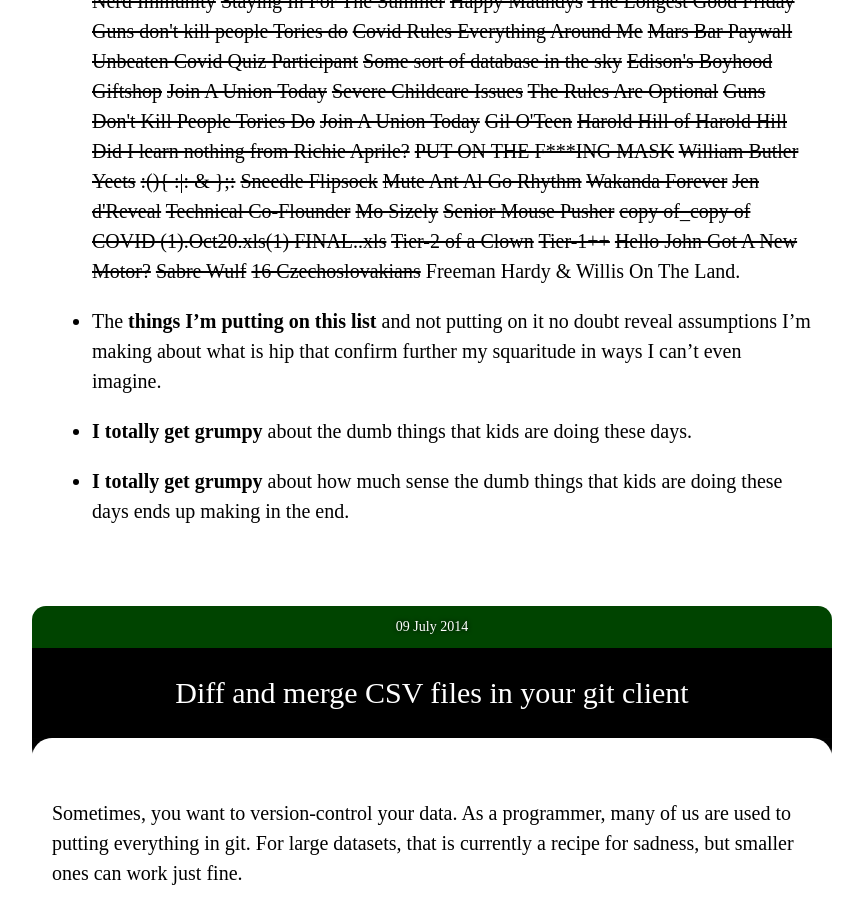
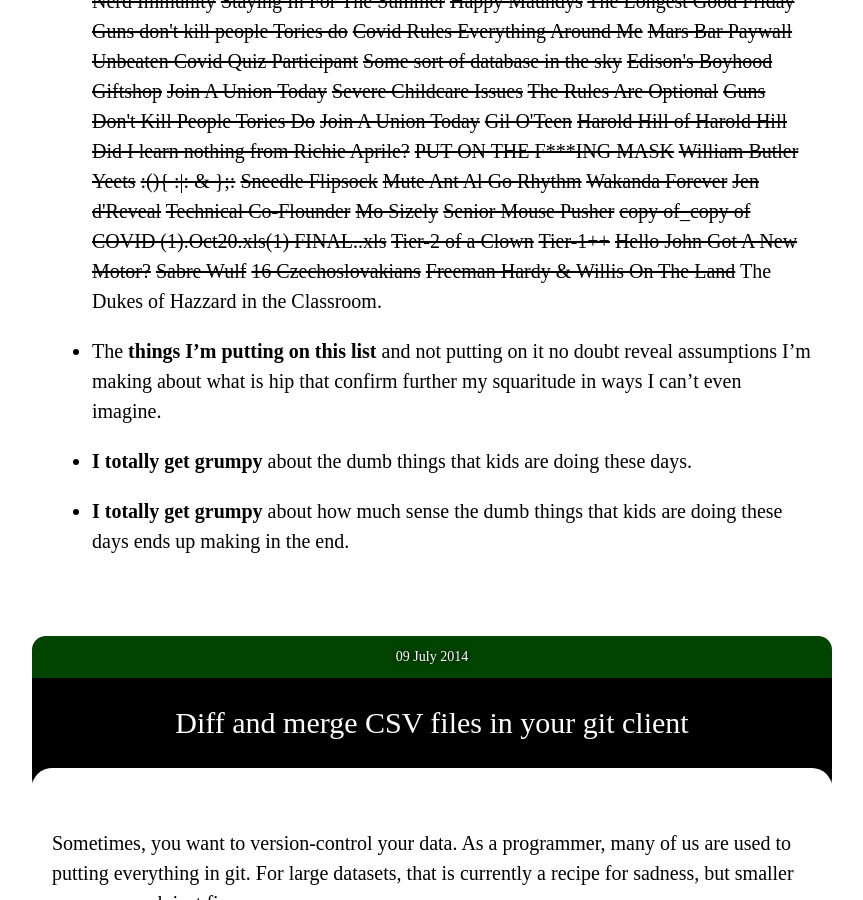
Before and after one commit to paulfitz/paulfitz.github.io, a Jekyll site: the page built from index.html, in a window 1280 px wide and 900 px high, scrolled down 28916 px. Shown: the whole window, without its empty margins (208-1071 px from the left). Built offline with Jekyll 4.4.1, drawn with Linux system fonts in a browser that asks for light colours; nearby versions of some CDN libraries.

Commit message:
add a pikesleyism

```diff
--- a/_data/pikes.json
+++ b/_data/pikes.json
@@ -241,5 +241,6 @@
   "Hello John Got A New Motor?",
   "Sabre Wulf",
   "16 Czechoslovakians",
-  "Freeman Hardy &amp; Willis On The Land"
+  "Freeman Hardy &amp; Willis On The Land",
+  "The Dukes of Hazzard in the Classroom"
 ]
```
